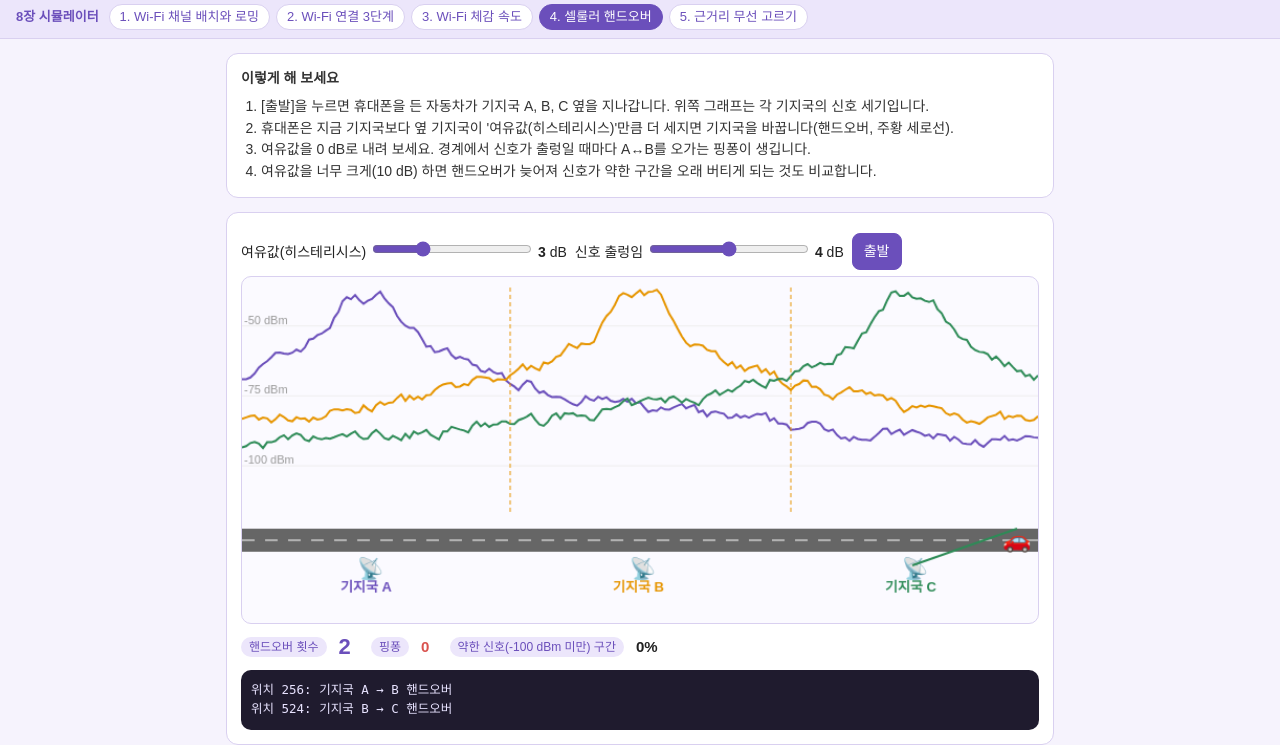
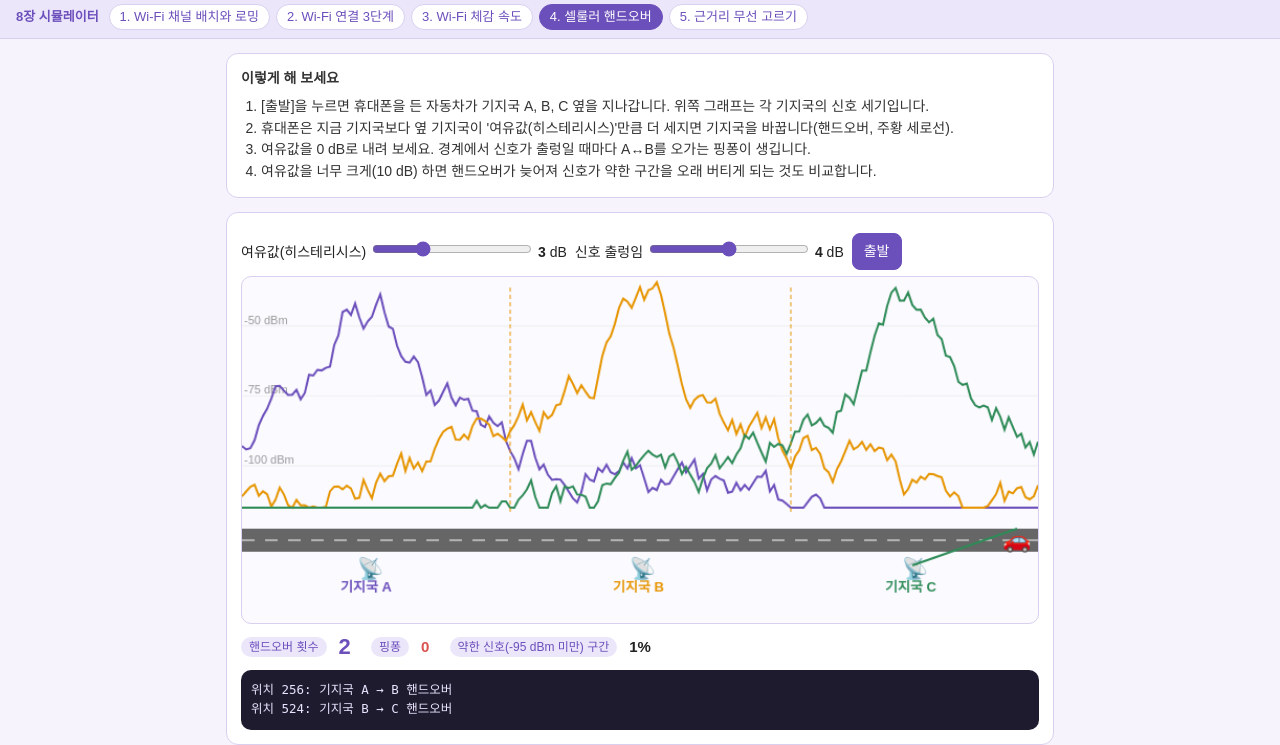
Before and after one commit to yeonu69/DataNetwork4AI, a plain HTML site: page sim/ch08/handover.html in a window 1280 px wide. Shown: the part 82-827 px from the top of the page. Drawn offline with Linux system fonts and the light colour scheme.

Commit message:
ch08 handover: 신호 출렁임을 키워 핑퐁·늦은 핸드오버가 잘 보이도록 조정
Co-Authored-By: Claude Opus 5.5 <noreply@anthropic.com>
Claude-Session: https://claude.ai/code/session_01K1JUNJC5ZrhnAaEkRuwLNU

```diff
--- a/sim/ch08/handover.html
+++ b/sim/ch08/handover.html
@@ -4,15 +4,15 @@
 <div class="card how"><b>이렇게 해 보세요</b><ol><li>[출발]을 누르면 휴대폰을 든 자동차가 기지국 A, B, C 옆을 지나갑니다. 위쪽 그래프는 각 기지국의 신호 세기입니다.</li><li>휴대폰은 지금 기지국보다 옆 기지국이 '여유값(히스테리시스)'만큼 더 세지면 기지국을 바꿉니다(핸드오버, 주황 세로선).</li><li>여유값을 0 dB로 내려 보세요. 경계에서 신호가 출렁일 때마다 A↔B를 오가는 핑퐁이 생깁니다.</li><li>여유값을 너무 크게(10 dB) 하면 핸드오버가 늦어져 신호가 약한 구간을 오래 버티게 되는 것도 비교합니다.</li></ol></div>
 <div class="card"><div class="row"><label>여유값(히스테리시스) <input type="range" id="hy" min="0" max="10" value="3"> <b id="hyv"></b> dB</label><label>신호 출렁임 <input type="range" id="fd" min="0" max="8" value="4"> <b id="fdv"></b> dB</label><button id="go">출발</button></div>
 <canvas id="cv" width="760" height="330"></canvas>
-<div class="row"><span class="pill">핸드오버 횟수</span><span class="big" id="hc">0</span>&nbsp;<span class="pill">핑퐁</span><b id="pp" class="bad">0</b>&nbsp;<span class="pill">약한 신호(-100 dBm 미만) 구간</span><b id="wk">0%</b></div><div class="log" id="log"></div></div>
+<div class="row"><span class="pill">핸드오버 횟수</span><span class="big" id="hc">0</span>&nbsp;<span class="pill">핑퐁</span><b id="pp" class="bad">0</b>&nbsp;<span class="pill">약한 신호(-95 dBm 미만) 구간</span><b id="wk">0%</b></div><div class="log" id="log"></div></div>
 <div class="key"><b>핵심 3줄</b><br>• 핸드오버는 이동 중인 단말이 연결을 끊지 않고 더 좋은 기지국으로 옮겨 가는 절차입니다. 단말이 신호를 재서 보고하고, 망이 결정합니다.<br>• 경계에서는 신호가 출렁이므로 "조금 더 세면 바로 옮기기"는 A↔B 핑퐁을 일으킵니다. 그래서 여유값과 대기 시간을 둡니다.<br>• 여유값이 너무 크면 약한 신호를 오래 붙잡아 끊길 위험이 커집니다. 적당한 값 찾기가 이동통신망 튜닝의 핵심입니다.</div>
 </main><footer>데이터 통신과 컴퓨터 네트워크 · 실습 시뮬레이터 · <a href="../index.html">전체 목록</a></footer><script src="../list.js"></script><script src="../nav.js"></script>
 <script>
 const g=cv.getContext('2d'),BS=[[120,"A","#6b4fbb"],[380,"B","#e69500"],[640,"C","#2e8b57"]],W=760;let anim=null,seed=3;
 function rnd(){seed=(seed*16807)%2147483647;return seed/2147483647-0.5}
-function sim(){seed=7;const F=+fd.value,H=+hy.value;const fad=BS.map(()=>[]);for(let x=0;x<=W;x+=4)BS.forEach((b,i)=>{const prev=fad[i].length?fad[i][fad[i].length-1]:0;fad[i].push(prev*0.7+rnd()*F*0.9)});
-const rs=(i,x)=>-40-35*Math.log10(Math.max(20,Math.abs(x-BS[i][0]))/20)+fad[i][Math.round(x/4)];let srv=0,ev=[],weak=0,n=0;const servs=[];
-for(let x=0;x<=W;x+=4){n++;let best=srv;BS.forEach((b,i)=>{if(i!=srv&&rs(i,x)>rs(srv,x)+H&&rs(i,x)>rs(best,x))best=i});if(best!=srv){ev.push([x,srv,best]);srv=best}servs.push(srv);if(rs(srv,x)<-100)weak++}
+function sim(){seed=7;const F=+fd.value,H=+hy.value;const fad=BS.map(()=>[]);for(let x=0;x<=W;x+=4)BS.forEach((b,i)=>{const prev=fad[i].length?fad[i][fad[i].length-1]:0;fad[i].push(prev*0.8+rnd()*F*2.6)});
+const rs=(i,x)=>-45-55*Math.log10(Math.max(20,Math.abs(x-BS[i][0]))/20)+fad[i][Math.round(x/4)];let srv=0,ev=[],weak=0,n=0;const servs=[];
+for(let x=0;x<=W;x+=4){n++;let best=srv;BS.forEach((b,i)=>{if(i!=srv&&rs(i,x)>rs(srv,x)+H&&rs(i,x)>rs(best,x))best=i});if(best!=srv){ev.push([x,srv,best]);srv=best}servs.push(srv);if(rs(srv,x)<-95)weak++}
 let ping=0;for(let i=1;i<ev.length;i++)if(ev[i][2]==ev[i-1][1]&&ev[i][0]-ev[i-1][0]<120)ping++;return{rs,ev,weak:weak/n,servs,ping}}
 function draw(R,upto){const Y=v=>20+(-v-40)/75*200;g.clearRect(0,0,W,330);g.font="11px sans-serif";
 [-50,-75,-100].forEach(v=>{g.strokeStyle="#eee";g.beginPath();g.moveTo(0,Y(v));g.lineTo(W,Y(v));g.stroke();g.fillStyle="#999";g.fillText(v+" dBm",2,Y(v)-2)});
```
